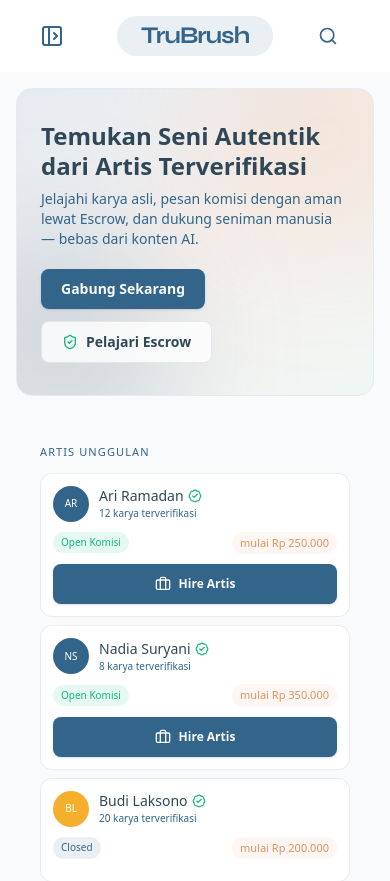
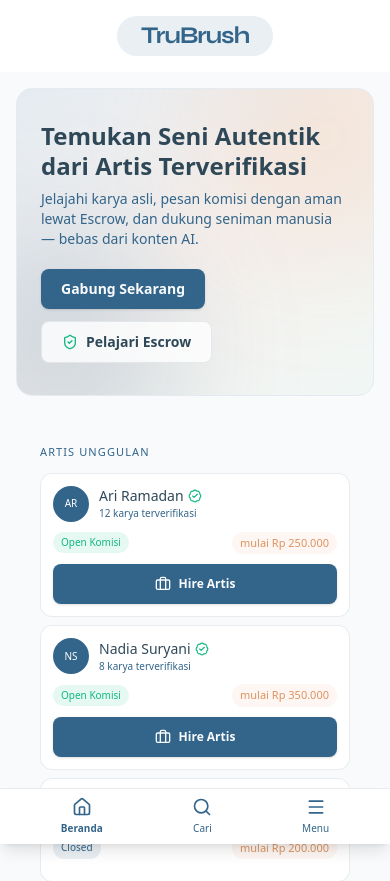
Before and after one commit to Revou-FSSE-Feb26/crack-fe-Diba15, a Next.js app: page / in a window 390 px wide. Shown: the top 881 px of the page. Built offline with nearby package versions, Linux system fonts and the light colour scheme.

Commit message:
feat: Add mobile bottom navigation bar
- Create BottomNav component for mobile navigation.
- Update MainLayout to include BottomNav.
- Adjust Navbar and header layouts to hide desktop-only elements on
  mobile.

```diff
--- a/src/app/(main)/layout.tsx
+++ b/src/app/(main)/layout.tsx
@@ -2,6 +2,7 @@
 
 import { useEffect, useState } from "react";
 
+import BottomNav from "@/components/ui/BottomNav";
 import ModalSearch from "@/components/ui/ModalSearch";
 import Navbar from "@/components/ui/Navbar";
 import Sidebar from "@/components/ui/Sidebar";
@@ -69,6 +70,11 @@
 
 			<footer></footer>
 
+			<BottomNav
+				onSearchOpen={() => setIsSearchOpen(true)}
+				onMenuToggle={handleToggleSidebar}
+			/>
+
 			{isSearchOpen && <ModalSearch onClose={() => setIsSearchOpen(false)} />}
 		</div>
 	);
--- a/src/components/dashboard/Navbar.tsx
+++ b/src/components/dashboard/Navbar.tsx
@@ -50,7 +50,7 @@
 	};
 
 	return (
-		<nav className="grid grid-cols-3 items-center py-4 px-8">
+		<nav className="grid grid-cols-1 md:grid-cols-3 items-center py-4 px-8">
 			{/* Left: Clock */}
 			<div className="hidden md:flex justify-start text-center">
 				<Clock />
--- /dev/null
+++ b/src/components/ui/BottomNav.tsx
@@ -0,0 +1,94 @@
+"use client";
+
+import { Home, LayoutDashboard, Menu, PlusCircle, Search } from "lucide-react";
+import Link from "next/link";
+import { usePathname } from "next/navigation";
+
+import { useMounted } from "@/hooks/useMounted";
+import { useUserStore } from "@/store/UserStore";
+
+interface BottomNavProps {
+	onSearchOpen: () => void;
+	onMenuToggle: () => void;
+}
+
+export default function BottomNav({
+	onSearchOpen,
+	onMenuToggle,
+}: BottomNavProps) {
+	const pathname = usePathname();
+	const mounted = useMounted();
+	const { isAuthenticated, isArtist, isAdmin, isCurator } = useUserStore();
+
+	const isHomeActive = pathname === "/";
+	const isPostActive = pathname === "/post-art";
+	const isDashboardActive = pathname.startsWith("/dashboard");
+
+	if (!mounted) return null;
+
+	return (
+		<nav className="md:hidden fixed bottom-0 left-0 right-0 z-40 flex items-center justify-around bg-surface border-t border-content/10 py-2 px-4 shadow-lg select-none pb-safe">
+			{/* Home */}
+			<Link
+				href="/"
+				className={`flex flex-col items-center gap-1 text-[10px] font-medium transition-colors ${
+					isHomeActive
+						? "text-primary font-semibold"
+						: "text-content-muted hover:text-content"
+				}`}
+			>
+				<Home className="h-5 w-5" />
+				<span>Beranda</span>
+			</Link>
+
+			{/* Search */}
+			<button
+				type="button"
+				onClick={onSearchOpen}
+				className="flex flex-col items-center gap-1 text-[10px] font-medium text-content-muted hover:text-content cursor-pointer"
+			>
+				<Search className="h-5 w-5" />
+				<span>Cari</span>
+			</button>
+
+			{/* Center Quick Action (Post Art or Dashboard if authenticated) */}
+			{isAuthenticated && isArtist() && (
+				<Link
+					href="/post-art"
+					className={`flex flex-col items-center gap-1 text-[10px] font-medium transition-colors ${
+						isPostActive
+							? "text-primary font-semibold"
+							: "text-content-muted hover:text-content"
+					}`}
+				>
+					<PlusCircle className="h-5 w-5" />
+					<span>Post Art</span>
+				</Link>
+			)}
+
+			{isAuthenticated && (isAdmin() || isCurator()) && (
+				<Link
+					href="/dashboard"
+					className={`flex flex-col items-center gap-1 text-[10px] font-medium transition-colors ${
+						isDashboardActive
+							? "text-primary font-semibold"
+							: "text-content-muted hover:text-content"
+					}`}
+				>
+					<LayoutDashboard className="h-5 w-5" />
+					<span>Dashboard</span>
+				</Link>
+			)}
+
+			{/* Menu (Open Mobile Drawer Sidebar) */}
+			<button
+				type="button"
+				onClick={onMenuToggle}
+				className="flex flex-col items-center gap-1 text-[10px] font-medium text-content-muted hover:text-content cursor-pointer"
+			>
+				<Menu className="h-5 w-5" />
+				<span>Menu</span>
+			</button>
+		</nav>
+	);
+}
--- a/src/components/ui/Navbar.tsx
+++ b/src/components/ui/Navbar.tsx
@@ -73,7 +73,7 @@
 					onClick={onMenuToggle}
 					title="Open sidebar"
 					aria-label="Toggle sidebar"
-					className="rounded-full p-2 text-content transition-colors duration-200 hover:bg-slate-100 hover:text-primary dark:hover:bg-slate-700 cursor-pointer shrink-0"
+					className="hidden md:inline-flex rounded-full p-2 text-content transition-colors duration-200 hover:bg-slate-100 hover:text-primary dark:hover:bg-slate-700 cursor-pointer shrink-0"
 				>
 					<PanelLeftOpen className="w-6 h-6 text-primary" />
 				</button>
@@ -106,7 +106,7 @@
 
 			{/* Right: Search + Login dropdown */}
 			<div className="flex justify-end items-center gap-3">
-				<div className="flex items-center">
+				<div className="hidden md:flex items-center">
 					<button
 						type="button"
 						onClick={onSearchOpen}
```
